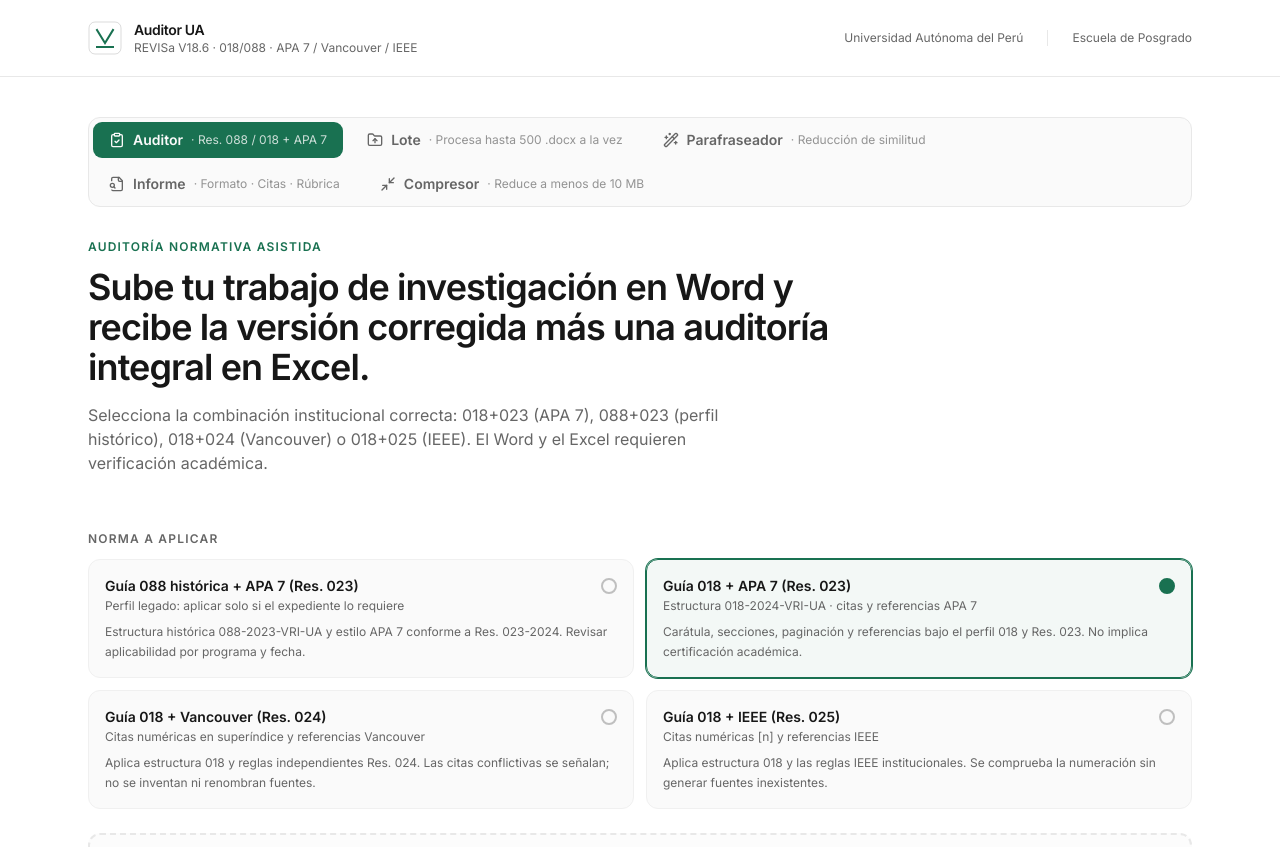
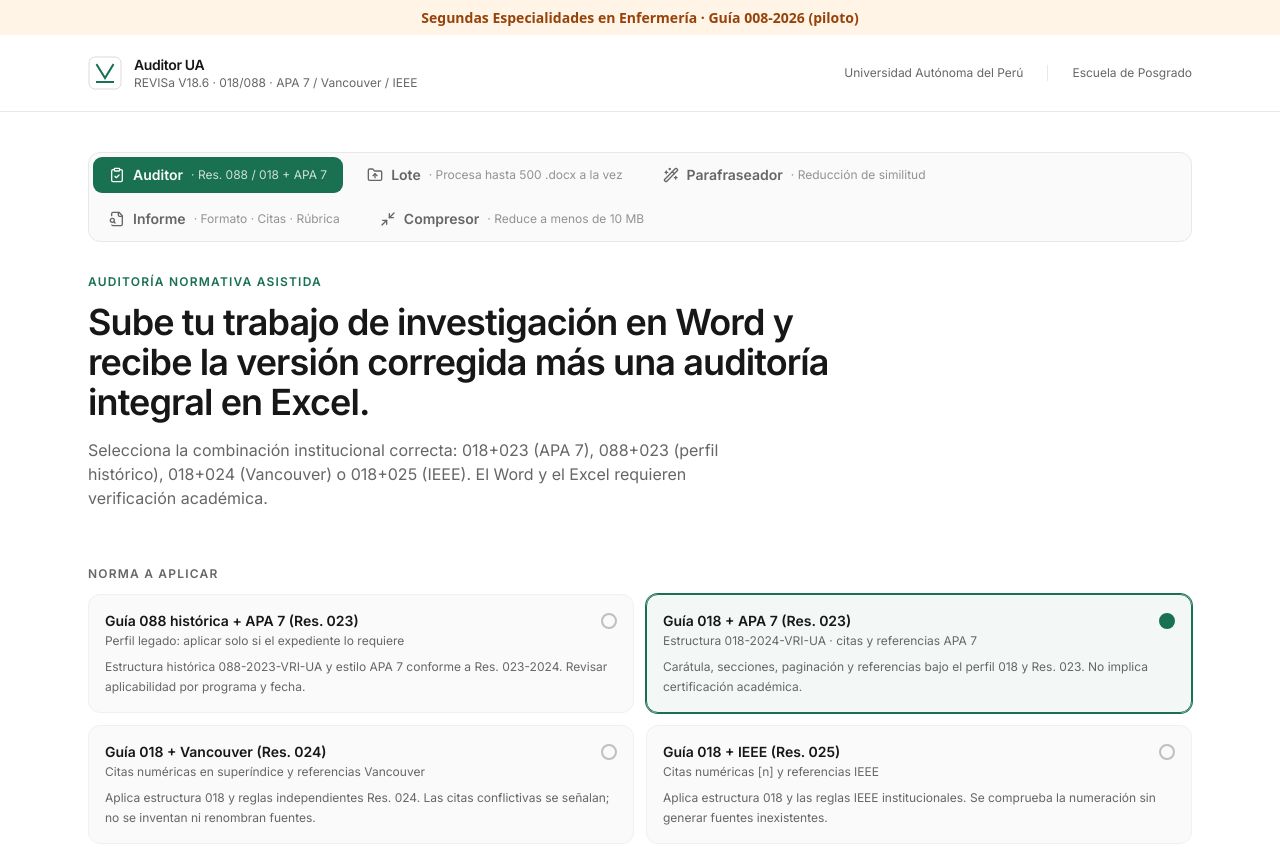
Before and after one commit to waldocanales-art/revisa, a plain HTML site: page index.html in a window 1280 px wide. Shown: the top 847 px of the page. Drawn offline with nearby package versions, Linux system fonts and the light colour scheme.

Commit message:
Expose additional 008 profile without changing current master UI

```diff
--- a/index.html
+++ b/index.html
@@ -36,6 +36,7 @@
   </head>
 
   <body>
+    <nav aria-label="Perfil normativo adicional" style="padding:8px 16px;background:#fff4e6;text-align:center;font:14px system-ui"><a href="./enfermeria-008.html" style="color:#96430b;font-weight:600">Segundas Especialidades en Enfermería · Guía 008-2026 (piloto)</a></nav>
     <div id="root"></div>
 
     <!-- El acceso Parafraseador abre el cliente nuevo sin dependencias n8n. -->
```
